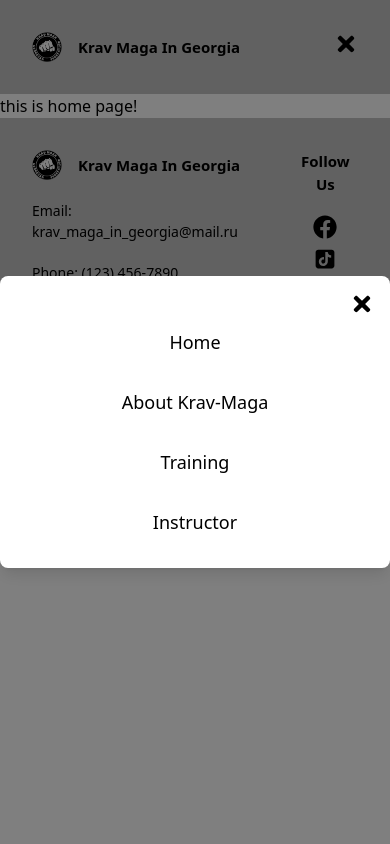
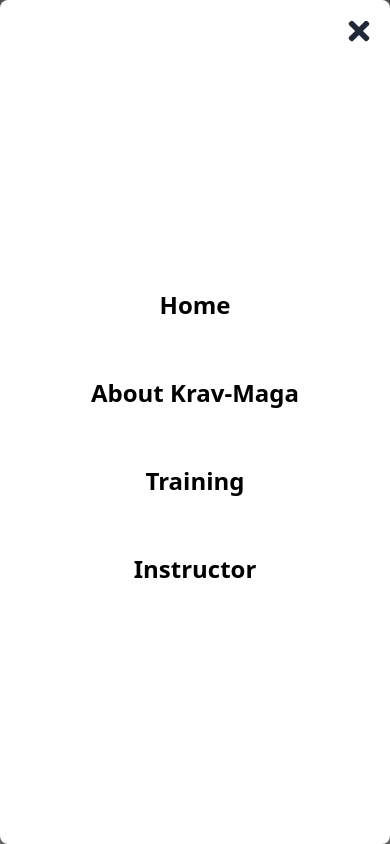
Before and after one commit to BYCODDE/Krav-Maga-Georgian-Federation, a React (Vite) app: page / in a window 390 px wide. Both pictures are taken after a click on the button 346 px from the left and 44 px from the top of the page. Built offline with nearby package versions, Linux system fonts and the light colour scheme.

Commit message:
burger done for now!

```diff
--- a/package.json
+++ b/package.json
@@ -12,6 +12,7 @@
   "dependencies": {
     "@tanstack/react-query": "^5.66.9",
     "@tanstack/react-query-devtools": "^5.66.9",
+    "framer-motion": "^12.4.7",
     "react": "^19.0.0",
     "react-dom": "^19.0.0",
     "react-icons": "^5.5.0",
--- a/src/ui/BurgerMenu.jsx
+++ b/src/ui/BurgerMenu.jsx
@@ -2,6 +2,7 @@ import React, { useState } from "react";
 import { NavLink } from "react-router-dom";
 import { FaBars, FaTimes } from "react-icons/fa";
 import { navLinks } from "../lib/navlinks";
+import { motion, AnimatePresence } from "framer-motion";
 
 function BurgerMenu() {
   const [isOpen, setIsOpen] = useState(false);
@@ -20,35 +21,53 @@ function BurgerMenu() {
         {isOpen ? <FaTimes /> : <FaBars />}
       </button>
 
+      <AnimatePresence>
         {isOpen && (
-        <div
+          <motion.div
             id="menu-overlay"
             onClick={closeMenu}
-          className="fixed inset-0 bg-black bg-opacity-50 flex justify-center items-center z-50"
+            className="fixed inset-0 bg-black bg-opacity-60 flex justify-center items-center z-50"
+            initial={{ opacity: 0 }}
+            animate={{ opacity: 1 }}
+            exit={{ opacity: 0 }}
+            transition={{ duration: 0.5 }}
           >
-          <div className="w-full bg-white shadow-lg rounded-lg p-6 relative">
+            <motion.div
+              className="flex flex-col justify-center items-center w-full h-full bg-white shadow-xl rounded-lg p-6 relative"
+              initial={{ x: "100%" }}
+              animate={{ x: 0 }}
+              exit={{ x: "100%" }}
+              transition={{ duration: 0.5, ease: "easeOut" }}
+            >
               <button
                 onClick={toggleMenu}
-              className="absolute top-4 right-4 text-2xl"
+                className="absolute top-4 right-4 text-3xl text-gray-800"
               >
                 <FaTimes />
               </button>
 
-            <nav className="flex flex-col items-center space-y-4 mt-[20px]">
+              <motion.nav
+                className="flex flex-col items-center space-y-6 mt-[30px]"
+                initial={{ opacity: 0 }}
+                animate={{ opacity: 1 }}
+                exit={{ opacity: 0 }}
+                transition={{ delay: 0.3, duration: 0.5 }} // Smooth fade-in for items
+              >
                 {navLinks.map((link) => (
                   <NavLink
                     key={link.id}
                     to={link.path}
                     onClick={toggleMenu}
-                  className="w-full text-center text-lg py-2 hover:bg-gray-200 transition duration-300 rounded-md"
+                    className="w-full text-center text-2xl font-semibold py-4 px-6 hover:bg-gray-200 transition-all duration-300 rounded-md"
                   >
                     {link.name}
                   </NavLink>
                 ))}
-            </nav>
-          </div>
-        </div>
+              </motion.nav>
+            </motion.div>
+          </motion.div>
         )}
+      </AnimatePresence>
     </div>
   );
 }
```
Also changed, not shown: 1 other file (tests, documents, lock files or other folders). Lines whose indentation alone changed are shown as unchanged.
